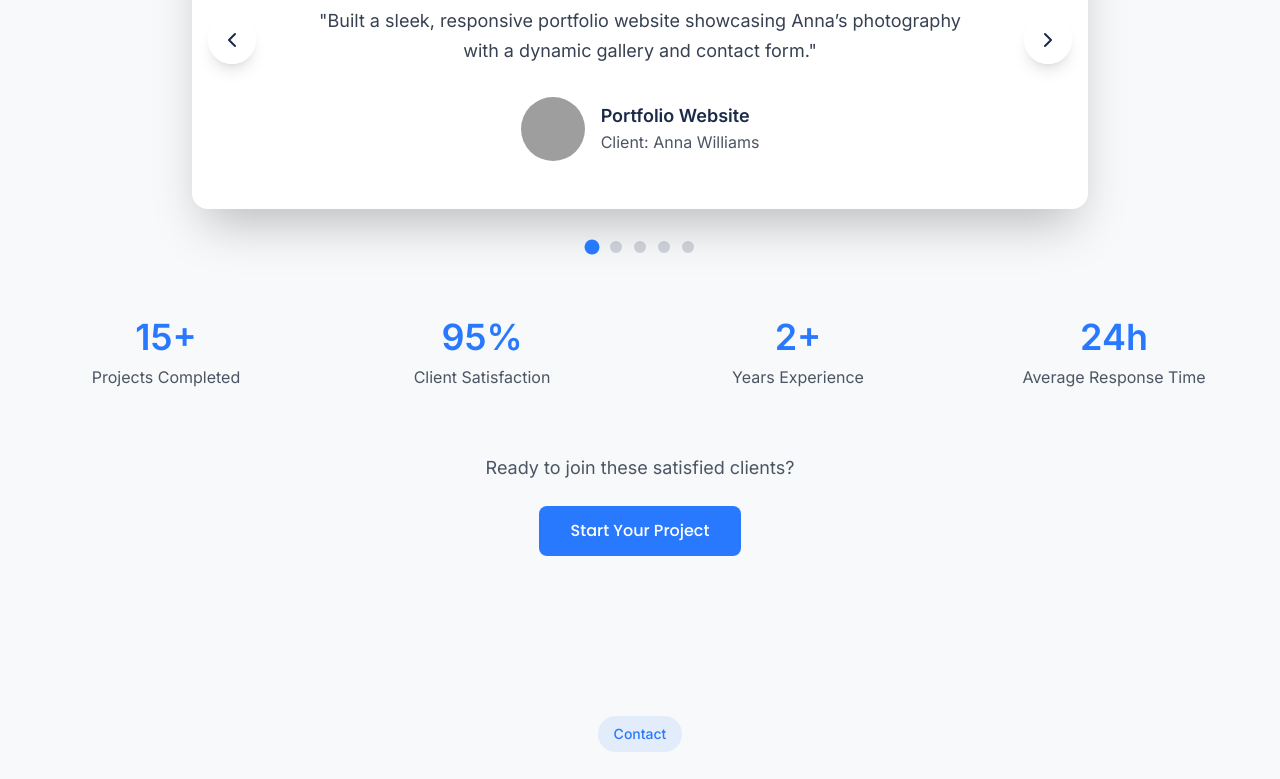
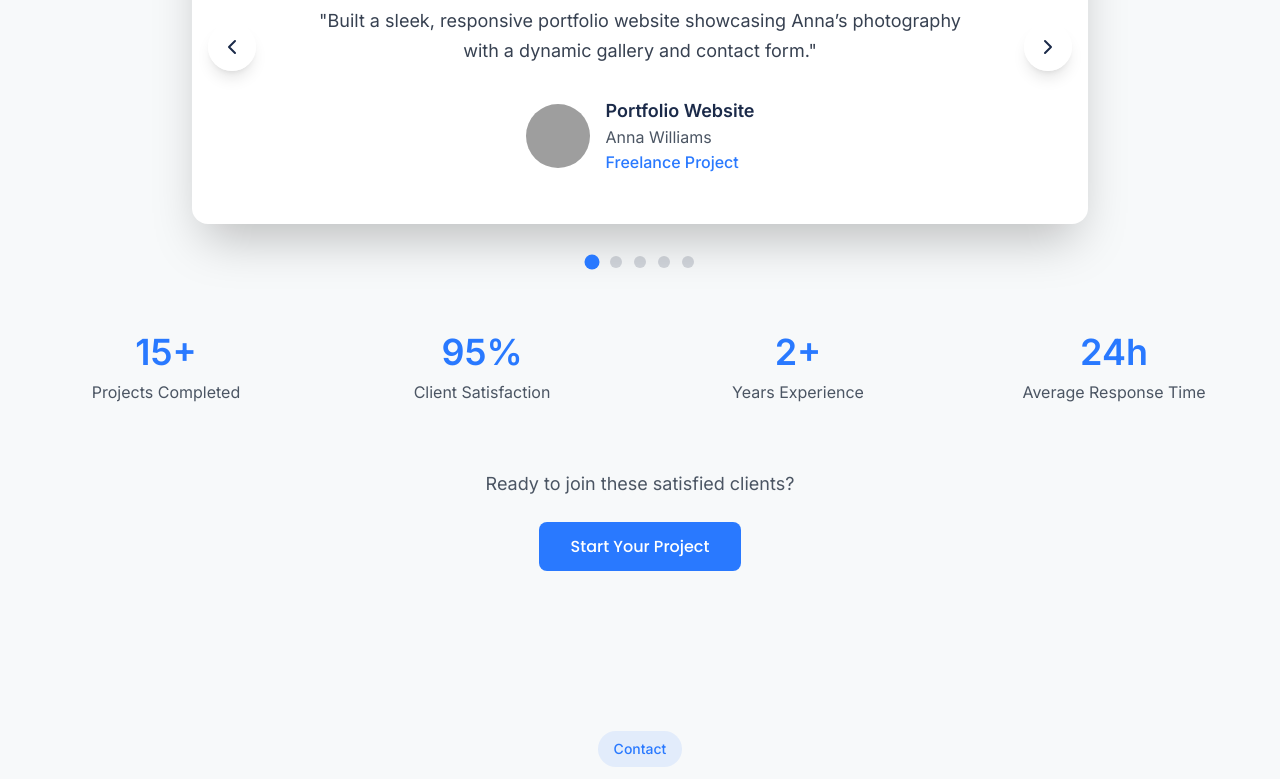
Before and after one commit to subin-abraham/Portfolio_Latest, a React (Vite) app: page / in a window 1280 px wide. Shown: the part 3600-4379 px from the top of the page. Built offline with nearby package versions, Linux system fonts and the light colour scheme; grey boxes are pictures that could not be loaded.

Commit message:
UI edits

```diff
--- a/src/components/Footer.tsx
+++ b/src/components/Footer.tsx
@@ -32,7 +32,7 @@ const Footer = () => {
               Front-End Engineer & Freelance Developer specializing in creating exceptional
               digital experiences with modern web technologies.
             </p>
-            <div className="flex gap-4">
+            {/* <div className="flex gap-4">
               <a
                 href="https://linkedin.com/in/subinabraham63"
                 target="_blank"
@@ -58,7 +58,7 @@ const Footer = () => {
               >
                 <Mail className="w-5 h-5" />
               </a>
-            </div>
+            </div> */}
           </div>
 
           {/* Quick Links */}
--- a/src/components/Testimonials.tsx
+++ b/src/components/Testimonials.tsx
@@ -10,8 +10,8 @@ const Testimonials = () => {
     {
       id: 1,
       name: 'Portfolio Website',
-      position: 'Client: Anna Williams',
-      company: '',
+      position: 'Anna Williams',
+      company: 'Freelance Project',
       image: 'https://randomuser.me/api/portraits/women/65.jpg',
       rating: 5,
       text: 'Built a sleek, responsive portfolio website showcasing Anna’s photography with a dynamic gallery and contact form.'
@@ -19,8 +19,8 @@ const Testimonials = () => {
     {
       id: 2,
       name: 'E-commerce Store',
-      position: 'Client: Green Leaf Organics',
-      company: '',
+      position: 'James Miller',
+      company: 'Freelance Project',
       image: 'https://randomuser.me/api/portraits/men/41.jpg',
       rating: 5,
       text: 'Developed a custom online store with product filtering, secure checkout, and mobile optimization.'
@@ -28,8 +28,8 @@ const Testimonials = () => {
     {
       id: 3,
       name: 'Blog Platform',
-      position: 'Client: TechTalk Blog',
-      company: '',
+      position: 'Anne White',
+      company: 'Freelance Project',
       image: 'https://randomuser.me/api/portraits/women/52.jpg',
       rating: 5,
       text: 'Created a content management system with markdown support, SEO optimization, and fast page loads.'
@@ -37,8 +37,8 @@ const Testimonials = () => {
     {
       id: 4,
       name: 'Landing Page',
-      position: 'Client: FinTech Innovators',
-      company: '',
+      position: 'Michael Johnson',
+      company: 'Freelance Project',
       image: 'https://randomuser.me/api/portraits/men/48.jpg',
       rating: 5,
       text: 'Designed and coded a high-conversion landing page with animations and clear CTAs to attract investors.'
@@ -46,13 +46,14 @@ const Testimonials = () => {
     {
       id: 5,
       name: 'CRM Dashboard',
-      position: 'Client: SalesPro Ltd.',
-      company: '',
+      position: 'David Thompson',
+      company: 'Freelance Project',
       image: 'https://randomuser.me/api/portraits/men/59.jpg',
       rating: 5,
       text: 'Built a dashboard with real-time data visualization and user-friendly interface to manage sales pipelines.'
     }
   ];
+
 
 
   // Auto-advance slides
@@ -165,8 +166,8 @@ const Testimonials = () => {
                 key={index}
                 onClick={() => goToSlide(index)}
                 className={`w-3 h-3 rounded-full transition-all duration-300 ${index === currentSlide
-                    ? 'bg-accent scale-125'
-                    : 'bg-gray-300 hover:bg-gray-400'
+                  ? 'bg-accent scale-125'
+                  : 'bg-gray-300 hover:bg-gray-400'
                   }`}
                 aria-label={`Go to testimonial ${index + 1}`}
               />
```
